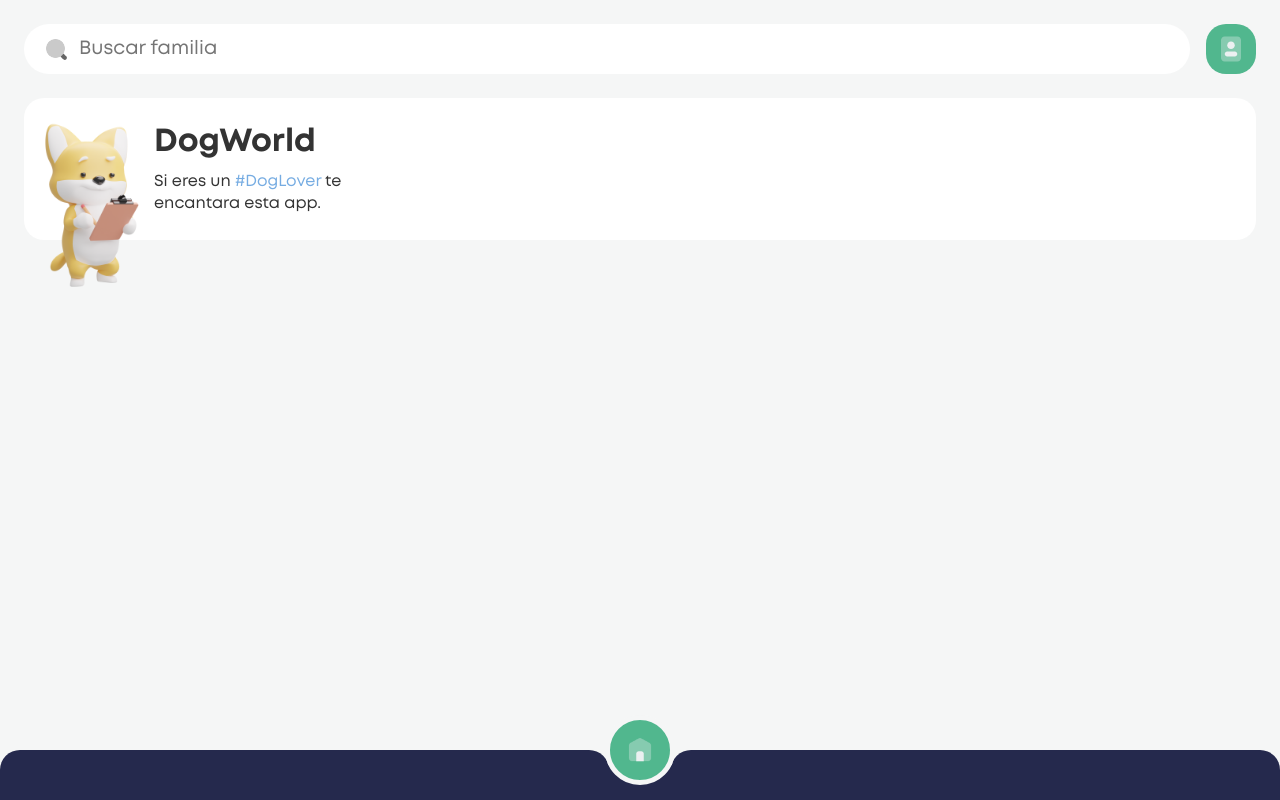
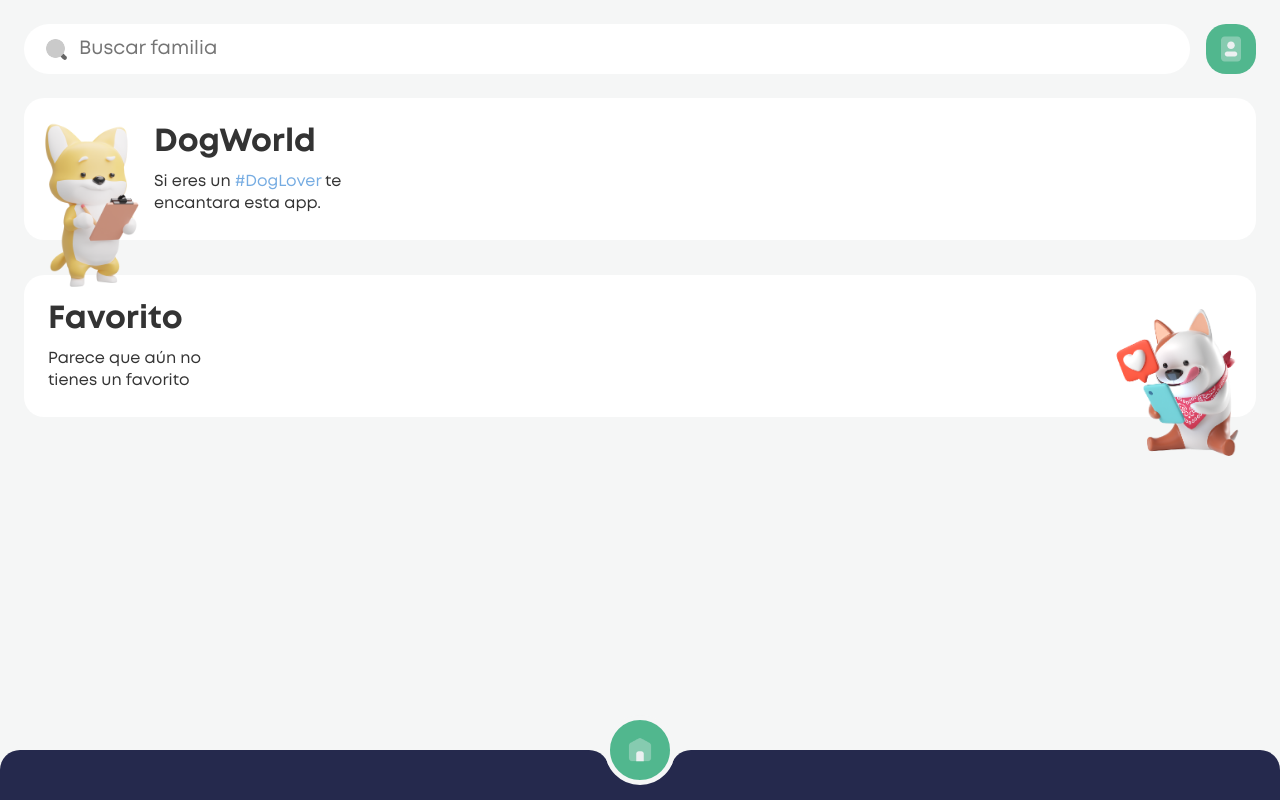
Before and after one commit to alexsantos-eth/react-dogworld, a React (Vite) app: page / in a window 1280 px wide. Built offline with nearby package versions, Linux system fonts and the light colour scheme.

Commit message:
[ Add ] not found section

```diff
--- /dev/null
+++ b/src/pages/home/components/notFound/index.tsx
@@ -0,0 +1,22 @@
+// REACT
+import React from 'react'
+
+// ASSETS
+import Doggo2 from 'assets/dog2.png'
+
+// STYLES
+import Styles from './style.module.scss'
+
+const NotFound: React.FC = () => {
+	return (
+		<div className={Styles.container}>
+			<img src={Doggo2} alt="Doggo" />
+			<div className={Styles.title}>
+				<h1>Favorito</h1>
+				<p>Parece que aún no tienes un favorito</p>
+			</div>
+		</div>
+	)
+}
+
+export default NotFound
--- /dev/null
+++ b/src/pages/home/components/notFound/style.module.scss
@@ -0,0 +1,31 @@
+.container {
+	position: relative;
+
+	img {
+		position: absolute;
+		height: 180px;
+		right: 10px;
+		top: 20px;
+	}
+
+	.title {
+		background: #fff;
+		padding: calc(var(--margin) * 3);
+		border-radius: 20px;
+
+		h1,
+		p {
+			color: #333;
+		}
+
+		p {
+			margin-top: var(--margin);
+			line-height: 1.4;
+			max-width: 180px;
+
+			span {
+				color: var(--lightBlue);
+			}
+		}
+	}
+}
--- /dev/null
+++ b/src/pages/home/components/title/index.tsx
@@ -0,0 +1,24 @@
+// REACT
+import React from 'react'
+
+// ASSETS
+import Doggo from 'assets/dog.png'
+
+// STYLES
+import Styles from './style.module.scss'
+
+const Title: React.FC = () => {
+	return (
+		<div className={Styles.container}>
+			<img src={Doggo} alt="Doggo" />
+			<div className={Styles.title}>
+				<h1>DogWorld</h1>
+				<p>
+					Si eres un <span>#DogLover</span> te encantara esta app.
+				</p>
+			</div>
+		</div>
+	)
+}
+
+export default Title
--- /dev/null
+++ b/src/pages/home/components/title/style.module.scss
@@ -0,0 +1,32 @@
+.container {
+	position: relative;
+
+	img {
+		position: absolute;
+		height: 180px;
+		left: 10px;
+		top: 20px;
+	}
+
+	.title {
+		background: #fff;
+		padding: calc(var(--margin) * 3);
+		padding-left: 130px;
+		border-radius: 20px;
+
+		h1,
+		p {
+			color: #333;
+		}
+
+		p {
+			margin-top: var(--margin);
+			line-height: 1.4;
+			max-width: 200px;
+
+			span {
+				color: var(--lightBlue);
+			}
+		}
+	}
+}
--- a/src/pages/home/index.tsx
+++ b/src/pages/home/index.tsx
@@ -1,8 +1,9 @@
 // REACT
 import React from 'react'
 
-// ASSETS
-import Doggo from 'assets/dog.png'
+// COMPONENTS
+import NotFound from './components/notFound'
+import Title from './components/title'
 
 // STYLES
 import Styles from './style.module.scss'
@@ -10,14 +11,9 @@ import Styles from './style.module.scss'
 const HomePage: React.FC = () => {
 	return (
 		<div className={Styles.container}>
-			<div className={Styles.titleContainer}>
-				<img src={Doggo} alt="Doggo" />
-				<div className={Styles.title}>
-					<h1>DogWorld</h1>
-					<p>
-						Si eres un <span>#DogLover</span> te encantara esta app.
-					</p>
-				</div>
+			<div className={Styles.sections}>
+				<Title />
+				<NotFound />
 			</div>
 		</div>
 	)
--- a/src/pages/home/style.module.scss
+++ b/src/pages/home/style.module.scss
@@ -1,36 +1,10 @@
 .container {
 	padding: 0 calc(var(--margin) * 3);
 
-	.titleContainer {
-		position: relative;
-
-		img {
-			position: absolute;
-			height: 180px;
-			left: 10px;
-			top: 20px;
-		}
-
-		.title {
-			background: #fff;
-			padding: calc(var(--margin) * 3);
-			padding-left: 130px;
-			border-radius: 20px;
-
-			h1,
-			p {
-				color: #333;
-			}
-
-			p {
-				margin-top: var(--margin);
-				line-height: 1.4;
-				max-width: 200px;
-
-				span {
-					color: var(--lightBlue);
-				}
-			}
+	.sections {
+		& > div:first-child {
+			margin-bottom: 35px;
+			z-index: 2;
 		}
 	}
 }
```
Also changed, not shown: src/assets/dog2.png (added).
